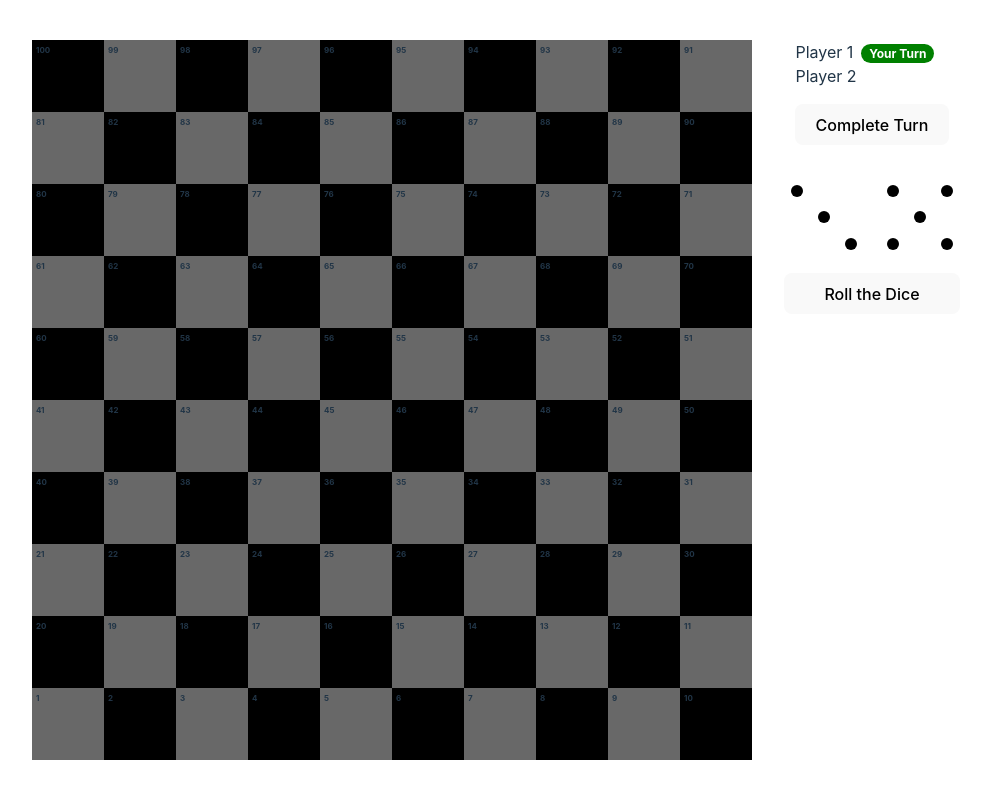
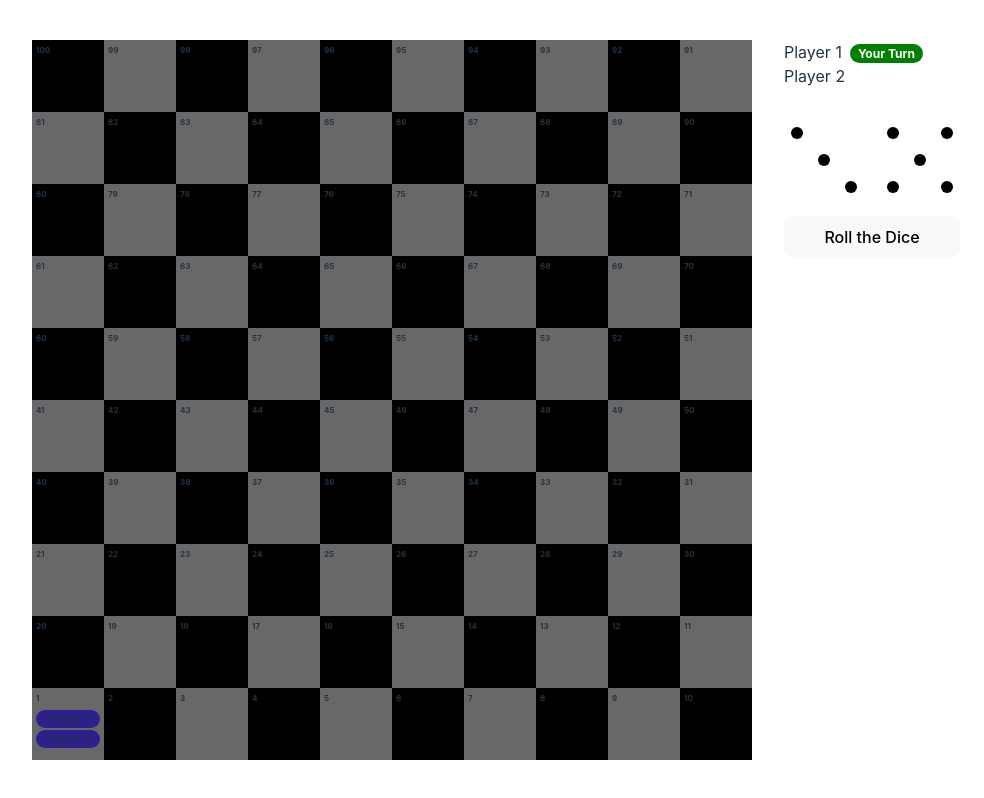
Before and after one commit to mirandajoy/mountains-and-rivers, a React (Vite) app: page / in a window 1280 px wide. Shown: the whole page, without its empty margins (144-1128 px from the left). Built offline with nearby package versions, Linux system fonts and the light colour scheme.

Commit message:
add functionality to allow tokens to move on the board based on dice roll

```diff
--- a/src/App.scss
+++ b/src/App.scss
@@ -5,7 +5,7 @@
   justify-content: center;
   width: 100vw;
   &__actions {
-    align-items: center;
+    align-items: flex-start;
     display: flex;
     flex-direction: column;
     gap: 2rem;
--- a/src/App.tsx
+++ b/src/App.tsx
@@ -1,15 +1,49 @@
+import { useState, useEffect } from "react";
 import "./App.scss";
 import Board from "./components/Board/Board";
 import DiceGroup from "./components/DiceGroup/DiceGroup";
 import PlayerList from "./components/PlayerList/PlayerList";
 
+interface PlayerPosition {
+  [key: number]: number;
+}
+
 function App() {
+  const players: string[] = ["Player 1", "Player 2"];
+  const [boardPosition, setBoardPosition] = useState<PlayerPosition>({});
+  const [activePlayer, setActivePlayer] = useState<number>(0);
+
+  const setInitialPositions = () => {
+    const posObj: Record<number, number> = {};
+    players.forEach((_player, i) => {
+      posObj[i] = 1;
+    });
+    setBoardPosition(posObj);
+  };
+
+  useEffect(() => {
+    setInitialPositions();
+  }, []);
+
+  function changePlayer() {
+    setActivePlayer((prevPlayer) => (prevPlayer === players.length - 1 ? 0 : prevPlayer + 1));
+  }
+
+  const movePiece = (distance: number, player: number) => {
+    const newPos: number = boardPosition[player as keyof PlayerPosition] + distance;
+    setBoardPosition((prevPositions) => ({
+      ...prevPositions,
+      [player]: newPos,
+    }));
+    changePlayer()
+  };
+
   return (
     <div className="app">
-      <Board />
+      <Board players={players} boardPosition={boardPosition}/>
       <div className="app__actions">
-        <PlayerList />
-        <DiceGroup />
+        <PlayerList players={players} activePlayer={activePlayer} />
+        <DiceGroup movePiece={movePiece} activePlayer={activePlayer}/>
       </div>
     </div>
   );
--- a/src/components/Board/Board.scss
+++ b/src/components/Board/Board.scss
@@ -15,4 +15,11 @@
     padding: 0.25rem;
     width: fit-content;
   }
+  &__token {
+    background-color: rgb(45, 31, 141);
+    border-radius: 50px;
+    font-size: 0.75rem;
+    margin: 0.125rem 0.25rem;
+    text-align: center;
+  }
 }
--- a/src/components/Board/Board.tsx
+++ b/src/components/Board/Board.tsx
@@ -1,6 +1,10 @@
 import "./Board.scss";
 
-function Board() {
+interface PlayerPosition {
+  [key: number]: number;
+}
+
+function Board({ players, boardPosition }: { players: string[], boardPosition: PlayerPosition }) {
   const boardOrder: number[] = [
     100, 99, 98, 97, 96, 95, 94, 93, 92, 91, 81, 82, 83, 84, 85, 86, 87, 88, 89, 90, 80, 79, 78, 77, 76, 75, 74, 73, 72,
     71, 61, 62, 63, 64, 65, 66, 67, 68, 69, 70, 60, 59, 58, 57, 56, 55, 54, 53, 52, 51, 41, 42, 43, 44, 45, 46, 47, 48,
@@ -18,6 +22,8 @@ function Board() {
             className={`board__space ${sq % 2 ? "board__space--odd" : "board__space--even"}`}
           >
             <div className="board__number">{sq}</div>
+            {boardPosition[0] == sq && <div className="board__token">{players[0]}</div>}
+            {boardPosition[1] == sq && <div className="board__token">{players[1]}</div>}
           </div>
         );
       })}
--- a/src/components/DiceGroup/DiceGroup.tsx
+++ b/src/components/DiceGroup/DiceGroup.tsx
@@ -8,13 +8,20 @@ interface DiceResults {
   total: number | null;
 }
 
-function DiceGroup() {
+function DiceGroup({
+  movePiece,
+  activePlayer,
+}: {
+  movePiece: (distance: number, player: number) => void;
+  activePlayer: number;
+}) {
   const [diceResult, setDiceResult] = useState<DiceResults>({ dieA: 3, dieB: 5, total: null });
 
   const rollDice = () => {
     const a: number = Math.ceil(Math.random() * 6);
     const b: number = Math.ceil(Math.random() * 6);
     setDiceResult({ dieA: a, dieB: b, total: a + b });
+    movePiece(a + b, activePlayer);
   };
 
   return (
@@ -23,8 +30,11 @@ function DiceGroup() {
         <Dice rolledNum={diceResult.dieA} />
         <Dice rolledNum={diceResult.dieB} />
       </div>
+
+      <button onClick={() => rollDice()} className="dice-group__roll-btn">
+        Roll the Dice
+      </button>
       {diceResult.total && <div className="dice-group__result">You rolled a {diceResult.total}</div>}
-      <button onClick={() => rollDice()} className="dice-group__roll-btn">Roll the Dice</button>
     </div>
   );
 }
--- a/src/components/PlayerList/PlayerList.tsx
+++ b/src/components/PlayerList/PlayerList.tsx
@@ -1,14 +1,7 @@
 import { useState } from "react";
 import "./PlayerList.scss";
 
-function PlayerList() {
-  const players: string[] = ["Player 1", "Player 2"];
-  const [activePlayer, setActivePlayer] = useState<number>(0);
-
-  function changePlayer() {
-    setActivePlayer((prevPlayer) => (prevPlayer === players.length - 1 ? 0 : prevPlayer + 1));
-  }
-
+function PlayerList({ players, activePlayer }: { players: string[], activePlayer: number }) {
   return (
     <div className="players">
       <ul className="players__list">
@@ -21,7 +14,7 @@ function PlayerList() {
           );
         })}
       </ul>
-      <button onClick={() => changePlayer()}>Complete Turn</button>
+      {/* <button onClick={() => changePlayer()}>Complete Turn</button> */}
     </div>
   );
 }
```
